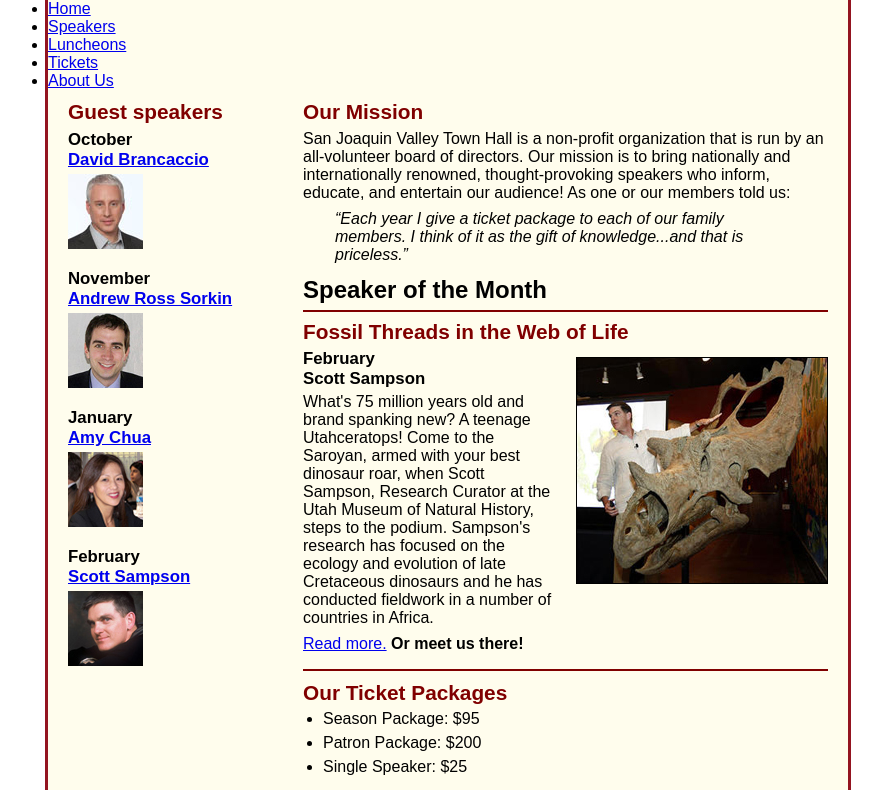
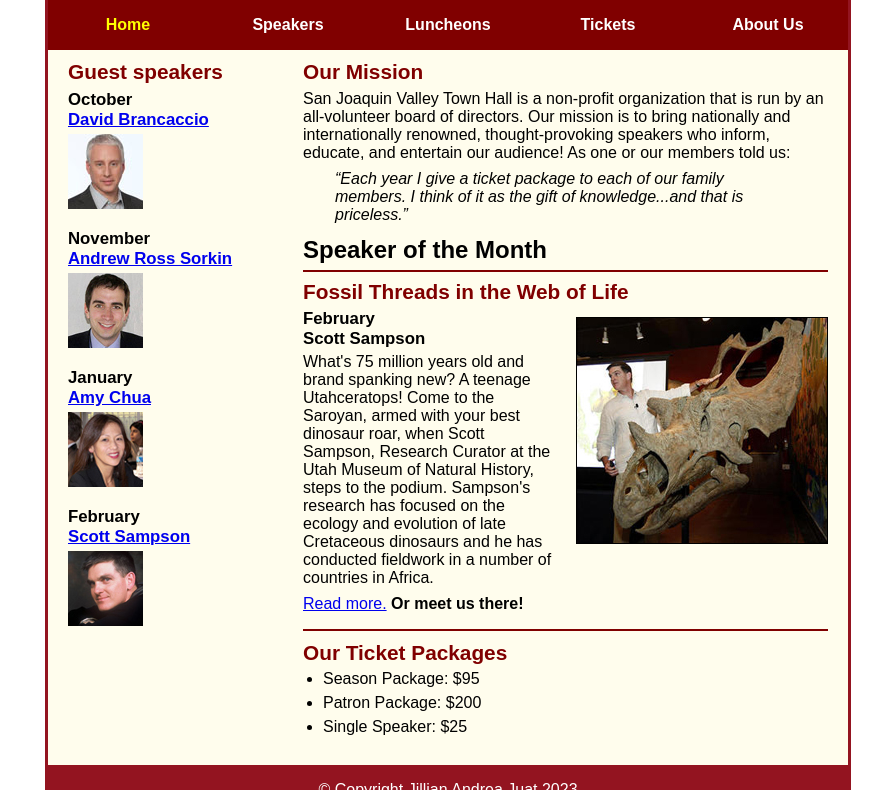
Before and after one commit to jdj25/A11, a plain HTML site: page index.html in a window 1280 px wide. Shown: the part 123-913 px from the top of the page, without its empty margins (192-1074 px from the left). Drawn offline with Linux system fonts and the light colour scheme.

Commit message:
Add the css for the main navigation menu

```diff
--- a/styles/main.css
+++ b/styles/main.css
@@ -44,6 +44,29 @@ header img {
 }
 .shadow {
 	text-shadow: 2px 2px 2px #800000;
+}
+/* the styles for the navigation menu */
+#nav_menu ul{
+	list-style-type: none;
+	margin: 0;
+	padding: 0;
+	position: relative;
+}
+#nav_menu li{
+	float: left;
+}
+#nav_menu ul li a {
+	display: block;
+	width: 160px;
+	text-align: center;
+	padding: 1em 0;
+	text-decoration: none;
+	background-color: #800000;
+	color: white;
+	font-weight: bold;
+}
+#nav_menu a.current {
+	color: yellow;
 }
 /* the styles for the section */
 section {
```
